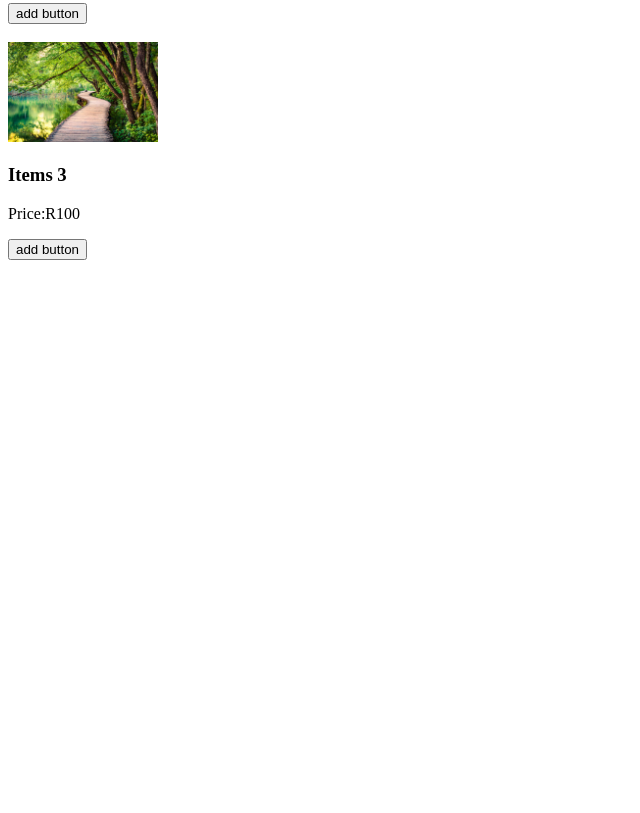
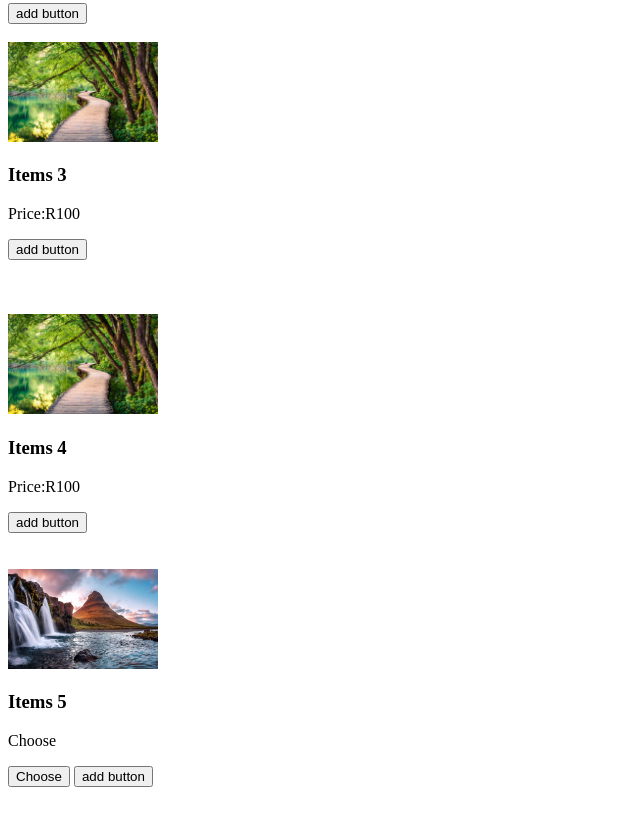
Before and after one commit to brucemorakane/new_app, a plain HTML site: page index.html in a window 1280 px wide. Shown: the part 573-1386 px from the top of the page, without its empty margins (0-640 px from the left). Before the commit the page ends 859 px from the top, so only its background shows below. Drawn offline with Linux system fonts and the light colour scheme.

Commit message:
added button

```diff
--- a/index.html
+++ b/index.html
@@ -4,6 +4,8 @@
     <meta charset="UTF-8">
     <meta http-equiv="X-UA-Compatible" content="IE=edge">
     <meta name="viewport" content="width=device-width, initial-scale=1.0">
+
+    <link rel="stylesheet" href="style.css">
     <title>Nature beauty</title>
 </head>
 <body>
@@ -40,7 +42,26 @@
    Price:R100
 </p>
 <button id="button">add button</button><br><br>
+<br><br>
+<img src="./image/istockphoto-1093110112-612x612.jpg" alt="width 120px" height="100px"
+<br>
+<h3>Items 4 </h3>
+<p>
+   Price:R100
+</p>
+<button id="button">add button</button><br><br>
 
+<br>
+
+<img src="./image/bruce 1.jpg" alt="width 120px" height="100px"
+<br>
+<h3>Items 5</h3>
+<p>
+   Choose
+</p>
+<button>Choose</button>
+<button id="button">add button</button><br><br>
+<script src="./style.js"></script>
 </div>
 </body>
 </html>
--- a/style.css
+++ b/style.css
@@ -9,3 +9,8 @@
     color: white;
     background-color: oldlace;
 }
+
+.button{
+    background-color: blue;
+    color: aqua;
+}
```
